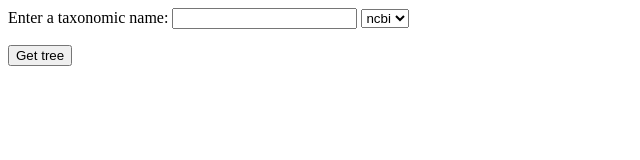
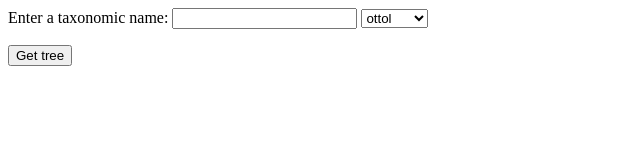
Before and after one commit to OpenTreeOfLife/argus, a plain HTML site: page index.html in a window 1280 px wide. Shown: the full height of the page, 0-640 px from the left. Drawn offline with Linux system fonts and the light colour scheme.

Commit message:
updated to use new merged ottol/ncbi taxonomies

```diff
--- a/index.html
+++ b/index.html
@@ -7,9 +7,9 @@
 <FORM METHOD="LINK" ACTION="http://chinchliff.github.com/argus/browser.html">
     <p>Enter a taxonomic name: <input name="nodename">
     <select name="domsource">
-        <option>col</option>
-        <option selected="selected">ncbi</option>
-        <option>ottol</option>
+        <option selected="selected">ottol</option>
+        <option>preottol</option>
+	<option>ncbi</option>
     </select></p>
 <input type="submit" value="Get tree">
 </FORM>
```
